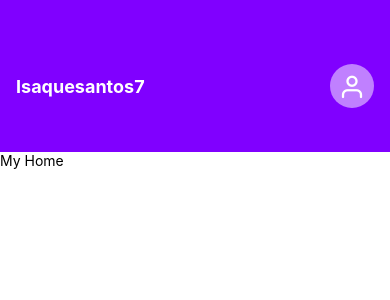
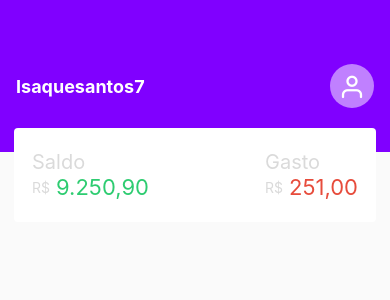
Before and after one commit to Isaquesantos7/financa-app-mobile, a React Native app: screen / in a window 390 px wide. Shown: the top 300 px of the page. Built offline with nearby package versions, Linux system fonts and the light colour scheme.

Commit message:
Created balance component

```diff
--- a/App.js
+++ b/App.js
@@ -4,9 +4,6 @@ import Home from './src/pages/home/Index';
 
 export default function App() {
   return (
-    <Home>
-      <Text>My name is Isaque.</Text>
-      <Text>The name of sister is Eliseu.</Text>
-    </Home>
+    <Home />
   );
 }
--- a/src/components/Balance/Index.js
+++ b/src/components/Balance/Index.js
@@ -0,0 +1,74 @@
+import React from "react";
+import { View, Text, StyleSheet } from 'react-native';
+
+function Balance({saldo, gasto}) {
+    return (
+        <View style={styles.container}>
+
+            <View style={styles.item}>
+                <Text style={styles.itemTitle}>Saldo</Text>
+                <View style={styles.content}>
+                    <Text style={styles.currencySymbol}>R$</Text>
+                    <Text style={styles.balance}>{saldo}</Text>
+                </View>
+            </View>
+
+            <View style={styles.item}>
+                <Text style={styles.itemTitle}>Gasto</Text>
+                <View style={styles.content}>
+                    <Text style={styles.currencySymbol}>R$</Text>
+                    <Text style={styles.expenses}>{gasto}</Text>
+                </View>
+            </View>
+
+        </View>
+    );
+}
+
+const styles = StyleSheet.create({
+    container: {
+        backgroundColor:  '#FFF',
+        flexDirection: 'row',
+        justifyContent: 'space-between',
+        paddingStart: 18,
+        paddingEnd: 18,
+        marginTop: -24,
+        marginStart: 14,
+        marginEnd: 14,
+        borderRadius: 4,
+        paddingTop: 22,
+        paddingBottom: 22,
+        zIndex: 99,
+    },
+
+    content: {
+        flexDirection: 'row',
+        alignItems: 'center'
+    },
+
+    item: {
+
+    },
+
+    itemTitle: {
+        fontSize: 20,
+        color: '#DADADA',
+    },
+
+    currencySymbol: {
+        color: '#DADADA',
+        marginRight: 6,
+    },
+
+    balance: {
+        fontSize: 22,
+        color: '#2ecc71'
+    },
+
+    expenses: {
+        fontSize: 22,
+        color: '#e74c3c'
+    }
+});
+
+export default Balance;
--- a/src/pages/Home/Index.js
+++ b/src/pages/Home/Index.js
@@ -2,11 +2,17 @@ import { StyleSheet, View, Text } from "react-native";
 
 import Header from "../../components/Header/Index.js";
 
+import Balance from '../../components/Balance/Index.js';
+
 function Home() {
+
+    const saldo = '9.250,90';
+    const gasto = '251,00';
+
     return (
         <View style={styles.container}>
             <Header name="Isaquesantos7"/>
-            <Text>My Home</Text>
+            <Balance saldo={saldo} gasto={gasto}/>
         </View>
     );
 }
@@ -14,7 +20,7 @@ function Home() {
 const styles = StyleSheet.create({
     container: {
         flex: 1,
-        backgroundColor: '#fff'
+        backgroundColor: '#fafafa'
     }
 });
 
```
